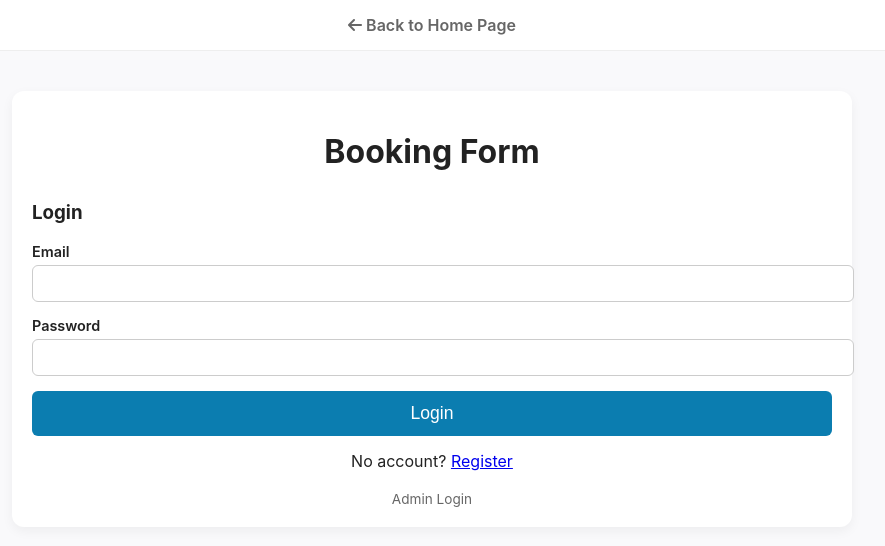
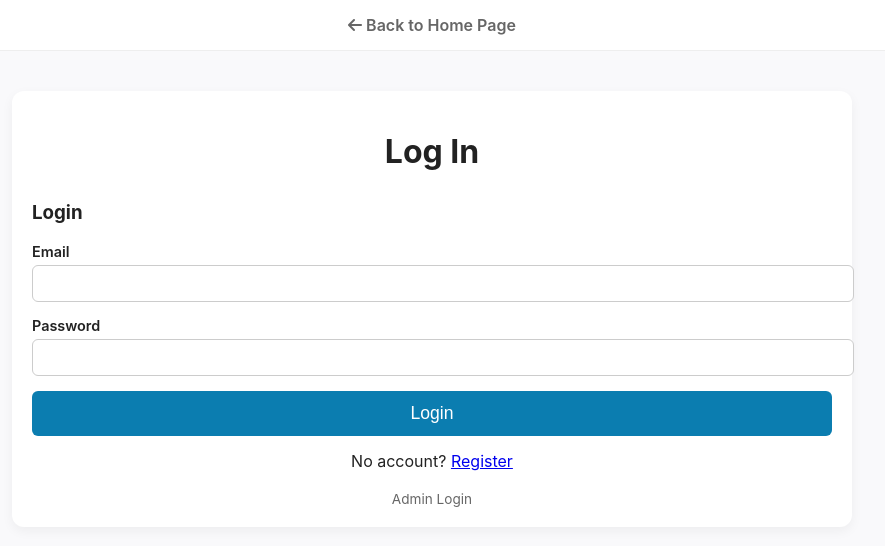
Before and after one commit to cholarmarie/pelagic, a website: page profile.html in a window 1280 px wide. Shown: the whole page, without its empty margins (208-1093 px from the left). Drawn offline with Linux system fonts and the light colour scheme.

Commit message:
profile.html

```diff
--- a/profile.html
+++ b/profile.html
@@ -38,7 +38,7 @@
 <div class="nav-back"><a href="index.html"><i class="fas fa-arrow-left"></i> Back to Home Page</a></div>
 
 <div class="container">
-    <h1 style="text-align:center; margin-bottom: 30px;">Booking Form</h1>
+    <h1 style="text-align:center; margin-bottom: 30px;">Log In</h1>
 
     <div id="auth-section">
         <div id="login-form">
```
